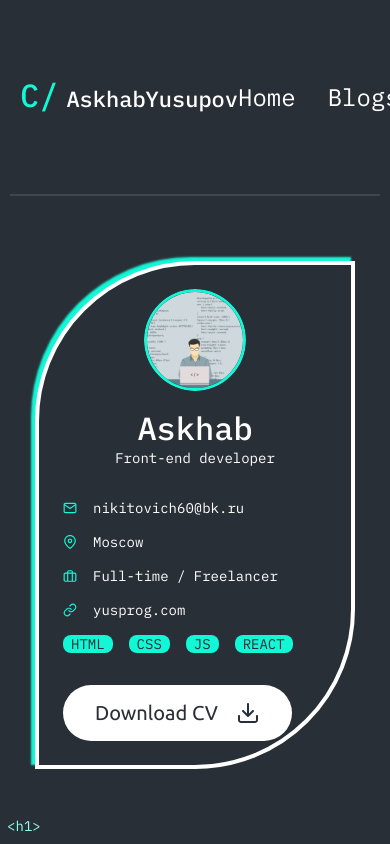
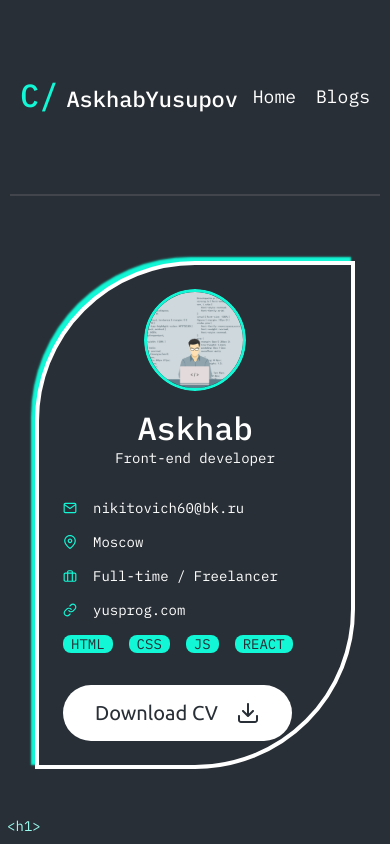
Before and after one commit to Restarter12/react-blog-vite, a React (Vite) app in the folder vite-blog/: page /#/ in a window 390 px wide. Shown: the top 844 px of the page. Built offline with nearby package versions, Linux system fonts and the light colour scheme; no server answers; the database is empty.

Commit message:
Adaptive header btn

```diff
--- a/vite-blog/src/components/header/header.module.scss
+++ b/vite-blog/src/components/header/header.module.scss
@@ -8,9 +8,7 @@
 		justify-content: space-between;
 		align-items: center;
 
-		@media (max-width: 1440px) {
-			justify-content: space-around;
-		}
+
 
 		.headerLogo {
 
@@ -73,6 +71,16 @@
 					margin-right: 55px;
 				}
 
+				@media (max-width: 815px) {
+					gap: 20px;
+					margin-right: 20px;
+				}
+
+				@media (max-width: 720px) {
+					gap: 20px;
+					margin-right: 15px;
+				}
+
 				@media (max-width: 700px) {
 					margin-right: 0;
 				}
@@ -94,8 +102,12 @@
 					text-align: left;
 					text-transform: capitalize;
 
-					@media (max-width: 375px) {
+					@media (max-width: 420px) {
 						font-size: 20px;
+					}
+
+					@media (max-width: 390px) {
+						font-size: 18px;
 					}
 
 					&:hover {
```
